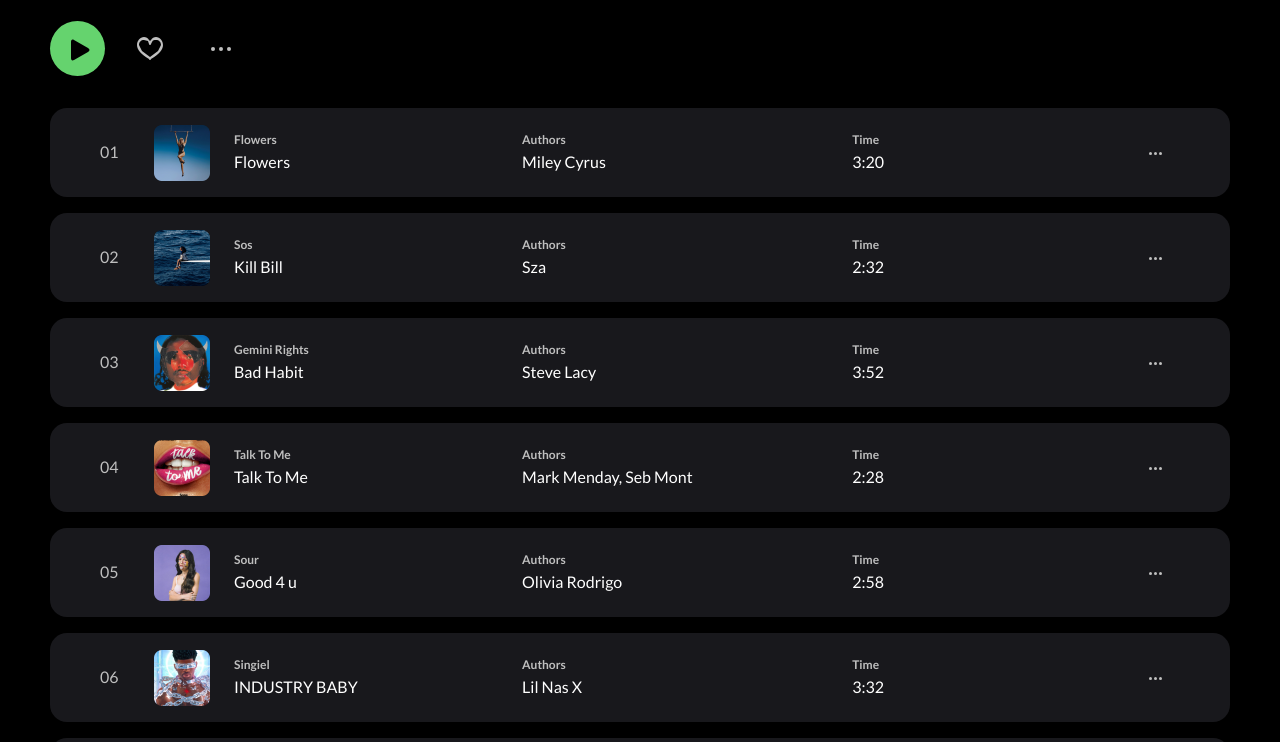
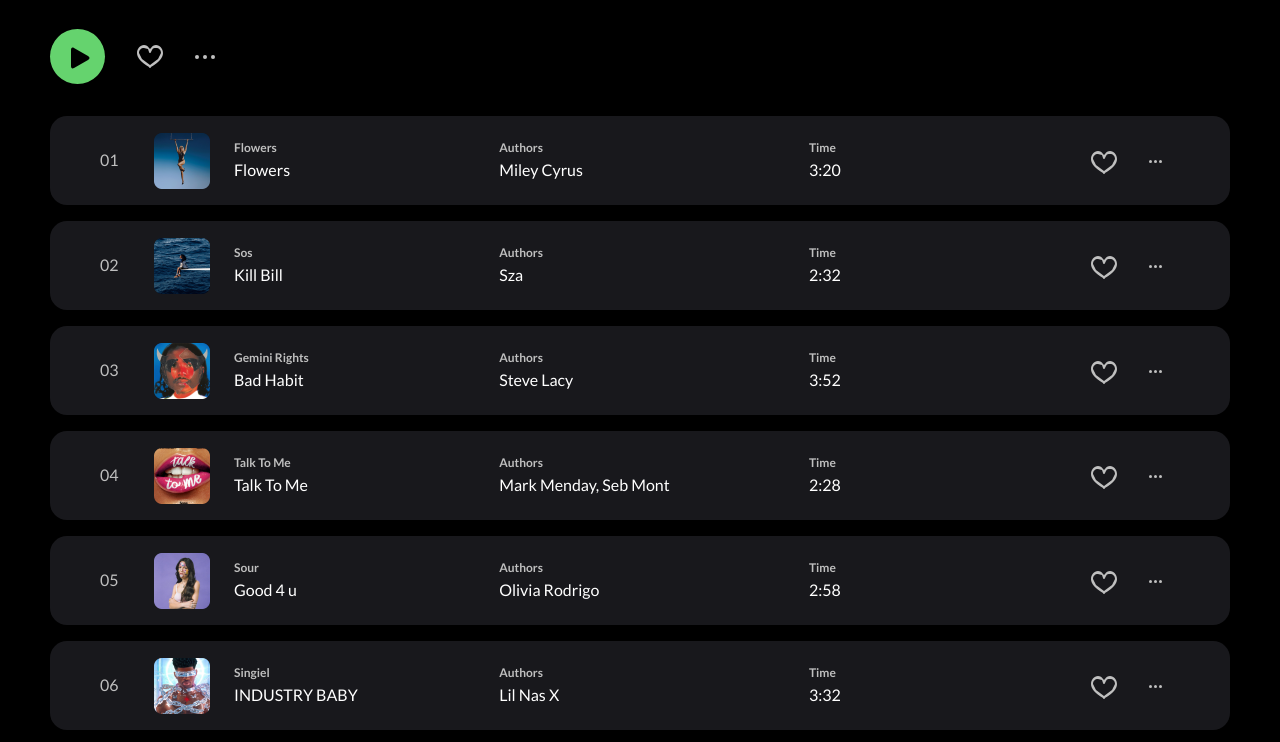
Before and after one commit to piotrfijol/spotify-page, a website built with Vite: page index.html in a window 1280 px wide. Shown: the part 437-1179 px from the top of the page. Built offline with nearby package versions, Linux system fonts and the light colour scheme; files whose address does not match are found by name.

Commit message:
Add a like button to song items

```diff
--- a/src/pages/playlist-page/scripts/song-item.js
+++ b/src/pages/playlist-page/scripts/song-item.js
@@ -1,9 +1,18 @@
 import { appendChildren, createElement } from "../../../global-scripts/scripts/dom";
+import heartIcon from "../../../assets/heart.svg";
 
 function createSongMenu() {
     let menuContainer = createElement('div', '', 'song__menu');
     let menu = createElement('div', '', 'menu');
     let menuDot = createElement('div', '', 'menu__dot');
+
+    let menuFavorite = createElement('div', '', 'song__ favorite');
+    let heartImage = new Image();
+    heartImage.src = heartIcon;
+
+    menuFavorite.appendChild(
+        heartImage
+    )
 
     appendChildren(
         menu,
@@ -12,6 +21,7 @@
         menuDot.cloneNode()
     );
 
+    menuContainer.appendChild(menuFavorite);
     menuContainer.appendChild(menu);
 
     return menuContainer;
--- a/src/pages/playlist-page/styles/playlist-page.scss
+++ b/src/pages/playlist-page/styles/playlist-page.scss
@@ -55,6 +55,10 @@
         }
 
         &__action-buttons > button:first-child {
+            margin-left: 0;
+        }
+
+        &__action-buttons > .menu {
             margin-left: 0;
         }
 
@@ -131,6 +135,33 @@
             background-color: #18181C;
             color: #BFBFBF;
 
+            &__.favorite {
+                width: 24px;
+                height: 24px;
+                margin-right: 2px;
+                background: none;
+                border: none;
+                padding: 16px;
+                border-radius: 50%;
+                display: none;
+
+                svg {
+                    fill: #BFBFBF;
+                }
+            }
+
+            &__.favorite:hover {
+                transition: background 0.1s ease-out;
+                background-color: rgba(255, 255, 255, 0.05);
+            }
+
+            &__.favorite:hover svg {
+                transition-duration: 0.1s;
+                transition-timing-function: ease-out;
+                fill: #FEFEFE;
+            }
+
+
             &__number {
                 font-size: 18px;
             }
@@ -138,6 +169,15 @@
             &__main {
                 display: flex;
                 align-items: center;
+            }
+
+            &__main .data {
+                width: 120px;
+                white-space: nowrap;
+                overflow: hidden;
+                text-overflow: ellipsis;
+                display: block;
+
             }
 
             &__main > img {
@@ -168,8 +208,10 @@
             }
 
             &__menu {
-                grid-column: 4;
-                align-self: center;
+                justify-self: end;
+                display: flex;
+                min-width: 50px;
+                align-items: center;
 
                 .menu__dot {
                     width: 3px;
@@ -208,24 +250,32 @@
     #playlist-page {
         .info {
 
+            &__wrapper {
+                padding: 3.125rem;
+            }
+
             &__.title {
                 font-size: 4.25rem;
             }
         }
         .songs {
-            padding-left: 50px;
-            padding-right: 50px;
+            padding: 32px 50px;
 
 
             &__list {
                 margin-top: 32px;
-            }
 
                 .song {
                     grid-template-columns: 22px 12.4fr 11fr 7fr 1fr;
                     column-gap: 32px;
                     padding-left: 50px;
                     padding-right: 50px;
+
+
+                    &__main .data {
+                        overflow: visible !important;
+                        text-overflow: unset;
+                    }
 
                     &__info.duration {
                         display: block !important;
@@ -238,7 +288,12 @@
                     &__menu {
                         grid-column: 6;
                     }
+
+                    &__.favorite {
+                        display: block;
                     }
                 }
             }
         }
+    }
+}
```
Also changed, not shown: src/assets/heart.svg (added). Lines whose indentation alone changed are shown as unchanged.
